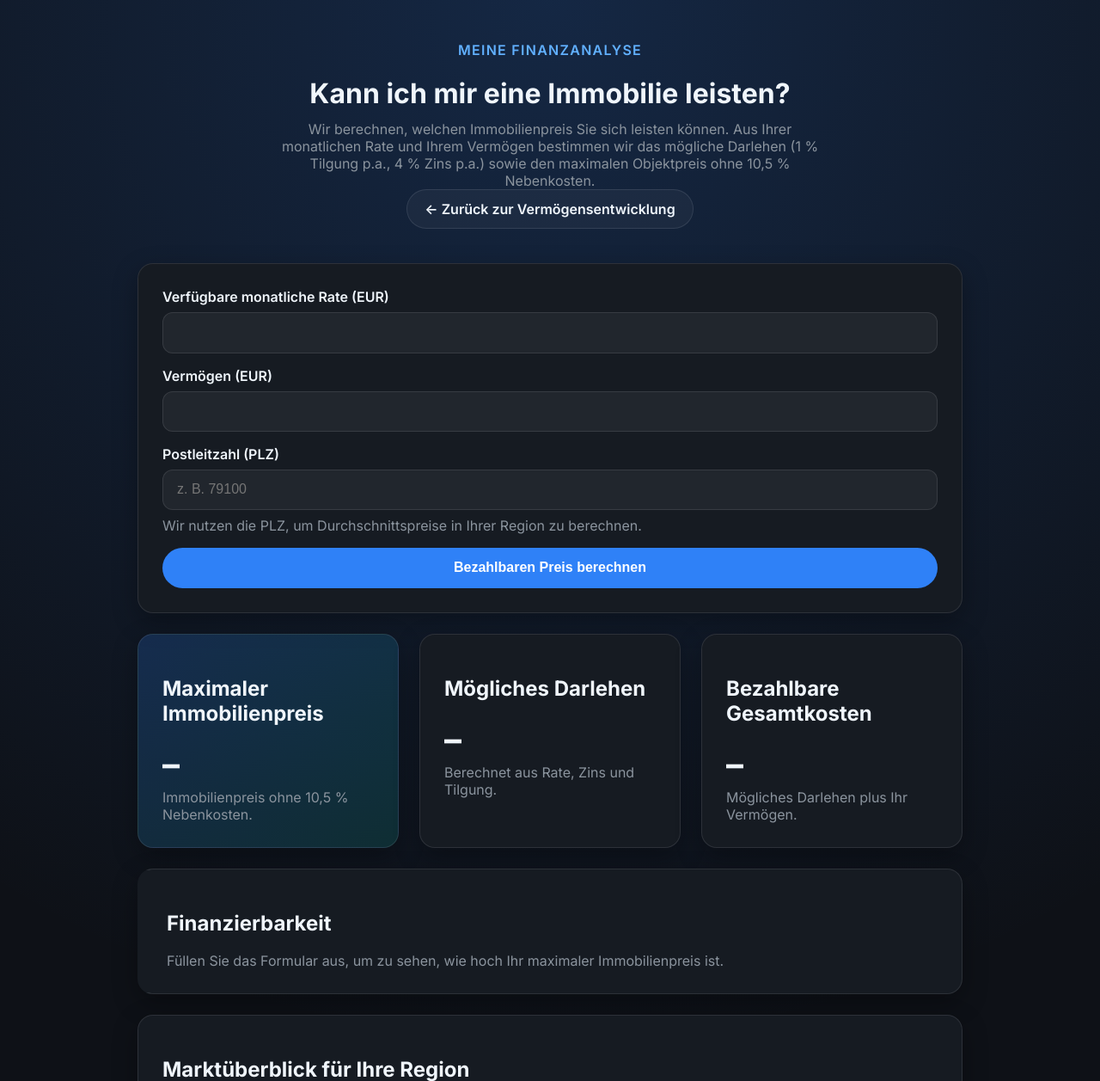
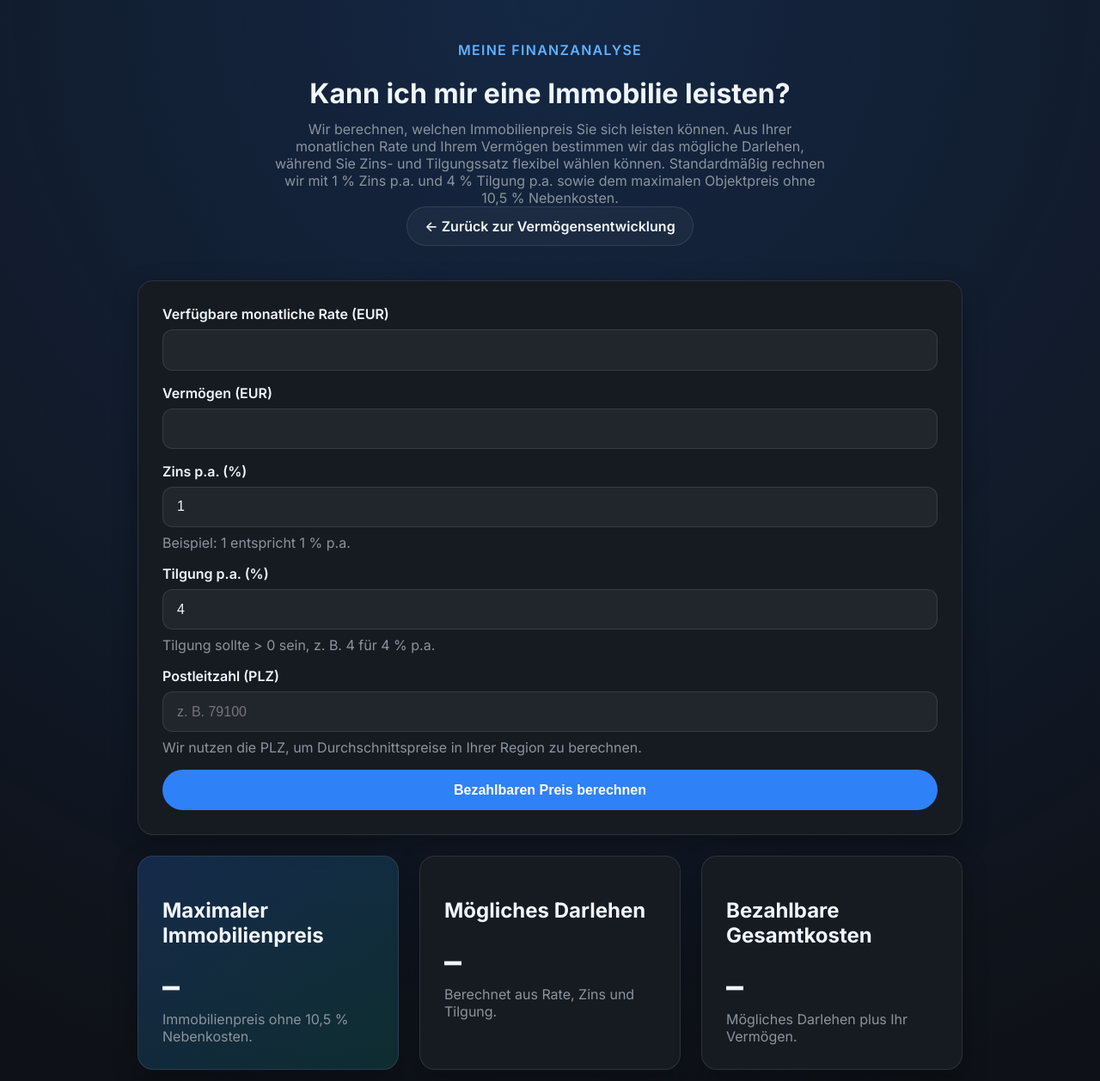
Before and after one commit to magnus-hg/finanzresilienz, a Flask app: page /immobilienrechner in a window 1280 px wide. Shown: the top 1257 px of the page at 86% size. Run offline with Flask 3, Linux system fonts and the light colour scheme.

Commit message:
Expose mortgage rates and monthly payments

```diff
--- a/app.py
+++ b/app.py
@@ -6,8 +6,8 @@
 
 from utils import MAX_AMORTIZATION_YEARS, mortgage_schedule
 
-INTEREST_RATE = 0.04
-INITIAL_TILGUNG_RATE = 0.01
+DEFAULT_INTEREST_RATE = 0.01
+DEFAULT_TILGUNG_RATE = 0.04
 
 
 app = Flask(__name__, static_folder="static", template_folder="templates")
@@ -107,24 +107,27 @@
 def _build_property_payload(latitude: float, longitude: float, radius: float,
                             min_price: float, max_price: float,
                             min_size: float, max_size: float,
-                            min_rooms: int, max_rooms: int) -> List[dict]:
+                            min_rooms: int, max_rooms: int,
+                            interest_rate: float, initial_tilgung_rate: float) -> List[dict]:
     properties = _generate_properties(30, latitude, longitude, radius)
     filtered = _filter_properties(properties, min_price, max_price, min_size, max_size, min_rooms, max_rooms)
     filtered.sort(key=lambda prop: prop.price_eur, reverse=True)
     return [
-        _serialize_property_with_mortgage(prop)
+        _serialize_property_with_mortgage(prop, interest_rate, initial_tilgung_rate)
         for prop in filtered
     ]
 
 
-def _serialize_property_with_mortgage(prop: Property) -> dict:
+def _serialize_property_with_mortgage(prop: Property, interest_rate: float, initial_tilgung_rate: float) -> dict:
     schedule, total_interest, total_paid = mortgage_schedule(
         prop.price_eur,
-        INTEREST_RATE,
-        INITIAL_TILGUNG_RATE,
+        interest_rate,
+        initial_tilgung_rate,
         MAX_AMORTIZATION_YEARS,
     )
     mortgage_years = len(schedule)
+    annual_annuity = prop.price_eur * (interest_rate + initial_tilgung_rate)
+    monthly_rate = annual_annuity / 12 if annual_annuity > 0 else 0
     return {
         **asdict(prop),
         "price_per_sqm": prop.price_per_sqm,
@@ -132,6 +135,9 @@
         "mortgage_years": mortgage_years,
         "mortgage_total_interest": round(total_interest, 2),
         "mortgage_total_paid": round(total_paid, 2),
+        "mortgage_monthly_rate": round(monthly_rate, 2),
+        "mortgage_interest_rate": interest_rate,
+        "mortgage_tilgung_rate": initial_tilgung_rate,
     }
 
 
@@ -146,6 +152,8 @@
     latitude = _parse_float("latitude", 52.52)
     longitude = _parse_float("longitude", 13.405)
     radius = max(_parse_float("radius", 5), 0.1)
+    interest_rate = max(_parse_float("interest_rate", DEFAULT_INTEREST_RATE), 0.0)
+    initial_tilgung_rate = max(_parse_float("tilgung_rate", DEFAULT_TILGUNG_RATE), 0.0001)
 
     payload = _build_property_payload(
         latitude,
@@ -157,8 +165,15 @@
         max_size,
         min_rooms,
         max_rooms,
+        interest_rate,
+        initial_tilgung_rate,
     )
-    return jsonify({"properties": payload, "count": len(payload)})
+    return jsonify({
+        "properties": payload,
+        "count": len(payload),
+        "interest_rate": interest_rate,
+        "tilgung_rate": initial_tilgung_rate,
+    })
 
 
 def _average_price_per_sqm(base_lat: float, base_lon: float, radius: float, rent: bool = False) -> float:
@@ -177,7 +192,8 @@
                            min_price: float, max_price: float,
                            min_size: float, max_size: float,
                            min_rooms: int, max_rooms: int,
-                           samples: int) -> Tuple[float, int]:
+                           samples: int,
+                           interest_rate: float, initial_tilgung_rate: float) -> Tuple[float, int]:
     observed_values: List[float] = []
     for _ in range(samples):
         payload = _build_property_payload(
@@ -190,6 +206,8 @@
             max_size,
             min_rooms,
             max_rooms,
+            interest_rate,
+            initial_tilgung_rate,
         )
         for prop in payload:
             value = prop.get("price_per_sqm")
@@ -212,6 +230,8 @@
     longitude = _parse_float("longitude", 13.405)
     radius = max(_parse_float("radius", 5), 0.1)
     samples = max(_parse_int("samples", 5), 1)
+    interest_rate = max(_parse_float("interest_rate", DEFAULT_INTEREST_RATE), 0.0)
+    initial_tilgung_rate = max(_parse_float("tilgung_rate", DEFAULT_TILGUNG_RATE), 0.0001)
 
     average_value, observations = _collect_average_price(
         latitude,
@@ -224,6 +244,8 @@
         min_rooms,
         max_rooms,
         samples,
+        interest_rate,
+        initial_tilgung_rate,
     )
 
     return jsonify({
@@ -233,6 +255,8 @@
         "samples": samples,
         "average_price_per_sqm": average_value,
         "observations": observations,
+        "interest_rate": interest_rate,
+        "tilgung_rate": initial_tilgung_rate,
     })
 
 
--- a/static/js/mortgage.js
+++ b/static/js/mortgage.js
@@ -1,6 +1,6 @@
 const ADDITIONAL_COST_RATE = 0.105;
-const INTEREST_RATE = 0.04;
-const REPAYMENT_RATE = 0.01;
+const DEFAULT_INTEREST_PERCENT = 1;
+const DEFAULT_REPAYMENT_PERCENT = 4;
 const MARKET_RADIUS_KM = 8;
 const MAX_LISTINGS = 10;
 const MOCK_LISTING_BASE_URL = 'https://www.immobilienscout24.de/expose';
@@ -8,6 +8,8 @@
 const mortgageForm = document.getElementById('mortgage-form');
 const budgetInput = document.getElementById('mortgage-budget');
 const assetsInput = document.getElementById('assets');
+const interestInput = document.getElementById('interest-rate');
+const repaymentInput = document.getElementById('repayment-rate');
 const postalCodeInput = document.getElementById('postal-code');
 const totalCostOutput = document.getElementById('total-cost');
 const loanAmountOutput = document.getElementById('loan-amount');
@@ -35,6 +37,20 @@
   if (typeof savedUserData.assets === 'number') {
     assetsInput.value = savedUserData.assets;
   }
+  if (interestInput) {
+    if (typeof savedUserData.interestRatePercent === 'number') {
+      interestInput.value = savedUserData.interestRatePercent;
+    } else if (!interestInput.value) {
+      interestInput.value = DEFAULT_INTEREST_PERCENT;
+    }
+  }
+  if (repaymentInput) {
+    if (typeof savedUserData.repaymentRatePercent === 'number') {
+      repaymentInput.value = savedUserData.repaymentRatePercent;
+    } else if (!repaymentInput.value) {
+      repaymentInput.value = DEFAULT_REPAYMENT_PERCENT;
+    }
+  }
   if (typeof savedUserData.postalCode === 'string') {
     postalCodeInput.value = savedUserData.postalCode;
   }
@@ -59,10 +75,15 @@
 populateInitialValues();
 persistNumberInput(budgetInput, 'monthlyRate');
 persistNumberInput(assetsInput, 'assets');
+persistNumberInput(interestInput, 'interestRatePercent');
+persistNumberInput(repaymentInput, 'repaymentRatePercent');
 persistTextInput(postalCodeInput, 'postalCode');
 
-function calculateAffordableValues(budget, assets) {
-  const yearlyRate = INTEREST_RATE + REPAYMENT_RATE;
+function calculateAffordableValues(budget, assets, interestRate, repaymentRate) {
+  const yearlyRate = interestRate + repaymentRate;
+  if (yearlyRate <= 0) {
+    throw new Error('Zins und Tilgung müssen größer als 0 sein.');
+  }
   const possibleLoan = (budget * 12) / yearlyRate;
   const totalAffordable = possibleLoan + assets;
   const maxPropertyPrice = totalAffordable / (1 + ADDITIONAL_COST_RATE);
@@ -166,8 +187,12 @@
     const payoffYears = Number(property.mortgage_years);
     const totalInterest = Number(property.mortgage_total_interest);
     const totalPaid = Number(property.mortgage_total_paid);
+    const monthlyRate = Number(property.mortgage_monthly_rate);
 
     const payoffText = Number.isFinite(payoffYears) ? `${payoffYears} Jahre` : '–';
+    const monthlyRateText = Number.isFinite(monthlyRate)
+      ? currencyFormatter.format(Math.round(monthlyRate))
+      : '–';
     const interestText = Number.isFinite(totalInterest)
       ? currencyFormatter.format(Math.round(totalInterest))
       : '–';
@@ -177,6 +202,10 @@
 
     mortgageInfo.innerHTML = `
       <p class="mortgage-title">Tilgungsübersicht</p>
+      <div class="mortgage-metric">
+        <span class="mortgage-metric-label">Monatliche Rate</span>
+        <strong class="mortgage-metric-value">${monthlyRateText}</strong>
+      </div>
       <div class="mortgage-metric">
         <span class="mortgage-metric-label">Abbezahlt in</span>
         <strong class="mortgage-metric-value">${payoffText}</strong>
@@ -226,7 +255,7 @@
   return { lat: Number(lat), lon: Number(lon), displayName };
 }
 
-async function fetchListings(coords, radius, maxPrice) {
+async function fetchListings(coords, radius, maxPrice, rates = {}) {
   if (!Number.isFinite(maxPrice) || maxPrice <= 0) {
     return { properties: [] };
   }
@@ -237,6 +266,12 @@
     min_price: '0',
     max_price: String(Math.round(maxPrice)),
   });
+  if (rates && Number.isFinite(rates.interestRate)) {
+    params.set('interest_rate', String(rates.interestRate));
+  }
+  if (rates && Number.isFinite(rates.repaymentRate)) {
+    params.set('tilgung_rate', String(rates.repaymentRate));
+  }
   const response = await fetch(`/properties?${params.toString()}`);
   if (!response.ok) {
     throw new Error('Beispielangebote konnten nicht geladen werden.');
@@ -266,7 +301,7 @@
   return response.json();
 }
 
-async function updateMarketInsights({ postalCode, maxPropertyPrice, fromStorage = false }) {
+async function updateMarketInsights({ postalCode, maxPropertyPrice, rates = {}, fromStorage = false }) {
   if (!marketInsightsCard) return;
 
   if (!postalCode) {
@@ -289,10 +324,19 @@
   setAveragePriceDisplay('…');
   renderListings([], 'Beispielangebote werden geladen …');
 
+  const appliedRates = {
+    interestRate: Number.isFinite(rates.interestRate)
+      ? rates.interestRate
+      : DEFAULT_INTEREST_PERCENT / 100,
+    repaymentRate: Number.isFinite(rates.repaymentRate)
+      ? rates.repaymentRate
+      : DEFAULT_REPAYMENT_PERCENT / 100,
+  };
+
   try {
     const coords = await fetchCoordinates(`${postalCode}, Deutschland`);
     const [listingsData, averageData] = await Promise.all([
-      fetchListings(coords, MARKET_RADIUS_KM, maxPropertyPrice),
+      fetchListings(coords, MARKET_RADIUS_KM, maxPropertyPrice, appliedRates),
       fetchAveragePrice(coords, MARKET_RADIUS_KM, maxPropertyPrice),
     ]);
 
@@ -342,24 +386,36 @@
 
   const budget = Number(budgetInput.value);
   const assets = Number(assetsInput.value);
+  const interestPercent = Number(interestInput.value);
+  const repaymentPercent = Number(repaymentInput.value);
   const postalCode = postalCodeInput.value.trim();
+  const interestRate = interestPercent / 100;
+  const repaymentRate = repaymentPercent / 100;
 
   const hasValidNumbers =
     Number.isFinite(budget) &&
     Number.isFinite(assets) &&
+    Number.isFinite(interestPercent) &&
+    Number.isFinite(repaymentPercent) &&
     budget >= 0 &&
     assets >= 0 &&
+    interestPercent >= 0 &&
+    repaymentPercent > 0 &&
     postalCode.length > 0;
 
   if (!hasValidNumbers) {
-    alert('Bitte geben Sie gültige Werte für Rate, Vermögen und PLZ ein.');
+    alert('Bitte geben Sie gültige Werte für Rate, Vermögen, Zins, Tilgung und PLZ ein.');
     return;
   }
 
-  const { possibleLoan, totalAffordable, maxPropertyPrice } = calculateAffordableValues(
-    budget,
-    assets,
-  );
+  let affordableValues;
+  try {
+    affordableValues = calculateAffordableValues(budget, assets, interestRate, repaymentRate);
+  } catch (error) {
+    alert(error.message);
+    return;
+  }
+  const { possibleLoan, totalAffordable, maxPropertyPrice } = affordableValues;
 
   totalCostOutput.textContent = currencyFormatter.format(maxPropertyPrice);
   loanAmountOutput.textContent = currencyFormatter.format(possibleLoan);
@@ -370,19 +426,30 @@
     assets,
     postalCode,
     maxPropertyPrice,
+    interestRatePercent: interestPercent,
+    repaymentRatePercent: repaymentPercent,
+    interestRate,
+    repaymentRate,
   });
 
   resultCard.classList.remove('result-positive', 'result-negative');
   resultCard.classList.add('result-positive');
 
+  const interestPercentText = interestPercent.toLocaleString('de-DE', { maximumFractionDigits: 2 });
+  const repaymentPercentText = repaymentPercent.toLocaleString('de-DE', { maximumFractionDigits: 2 });
   affordabilityMessage.textContent =
     `Mit einer monatlichen Rate von ${currencyFormatter.format(budget)} und einem Vermögen von ${currencyFormatter.format(
       assets,
-    )} können Sie eine Immobilie im Wert von bis zu ${currencyFormatter.format(
+    )} bei ${interestPercentText}% Zins und ${repaymentPercentText}% Tilgung eine Immobilie im Wert von bis zu ${currencyFormatter.format(
       maxPropertyPrice,
     )} (zzgl. Nebenkosten) finanzieren.`;
 
-  updateMarketInsights({ postalCode, maxPropertyPrice, fromStorage: false });
+  updateMarketInsights({
+    postalCode,
+    maxPropertyPrice,
+    rates: { interestRate, repaymentRate },
+    fromStorage: false,
+  });
 }
 
 mortgageForm.addEventListener('submit', handleMortgageSubmit);
@@ -391,8 +458,25 @@
   if (!marketInsightsCard) return;
   const postalCode = typeof savedUserData.postalCode === 'string' ? savedUserData.postalCode : '';
   const maxPrice = typeof savedUserData.maxPropertyPrice === 'number' ? savedUserData.maxPropertyPrice : null;
+  const storedInterestRate =
+    typeof savedUserData.interestRate === 'number'
+      ? savedUserData.interestRate
+      : typeof savedUserData.interestRatePercent === 'number'
+        ? savedUserData.interestRatePercent / 100
+        : DEFAULT_INTEREST_PERCENT / 100;
+  const storedRepaymentRate =
+    typeof savedUserData.repaymentRate === 'number'
+      ? savedUserData.repaymentRate
+      : typeof savedUserData.repaymentRatePercent === 'number'
+        ? savedUserData.repaymentRatePercent / 100
+        : DEFAULT_REPAYMENT_PERCENT / 100;
   if (postalCode && typeof maxPrice === 'number' && maxPrice > 0) {
-    updateMarketInsights({ postalCode, maxPropertyPrice: maxPrice, fromStorage: true });
+    updateMarketInsights({
+      postalCode,
+      maxPropertyPrice: maxPrice,
+      rates: { interestRate: storedInterestRate, repaymentRate: storedRepaymentRate },
+      fromStorage: true,
+    });
   }
 }
 
--- a/templates/immobilienrechner.html
+++ b/templates/immobilienrechner.html
@@ -20,8 +20,9 @@
         <p>
           Wir berechnen, welchen Immobilienpreis Sie sich leisten können. Aus
           Ihrer monatlichen Rate und Ihrem Vermögen bestimmen wir das mögliche
-          Darlehen (1&nbsp;% Tilgung p.a., 4&nbsp;% Zins p.a.) sowie den maximalen
-          Objektpreis ohne 10,5&nbsp;% Nebenkosten.
+          Darlehen, während Sie Zins- und Tilgungssatz flexibel wählen können.
+          Standardmäßig rechnen wir mit 1&nbsp;% Zins p.a. und 4&nbsp;% Tilgung p.a.
+          sowie dem maximalen Objektpreis ohne 10,5&nbsp;% Nebenkosten.
         </p>
         <p>
           <a class="broker-button" style="width:auto" href="{{ url_for('home_page') }}"
@@ -46,6 +47,32 @@
           <div class="field">
             <label for="assets">Vermögen (EUR)</label>
             <input type="number" id="assets" name="assets" min="0" step="1000" required />
+          </div>
+          <div class="field">
+            <label for="interest-rate">Zins p.a. (%)</label>
+            <input
+              type="number"
+              id="interest-rate"
+              name="interest-rate"
+              min="0"
+              step="0.1"
+              value="1"
+              required
+            />
+            <p class="muted">Beispiel: 1 entspricht 1&nbsp;% p.a.</p>
+          </div>
+          <div class="field">
+            <label for="repayment-rate">Tilgung p.a. (%)</label>
+            <input
+              type="number"
+              id="repayment-rate"
+              name="repayment-rate"
+              min="0.1"
+              step="0.1"
+              value="4"
+              required
+            />
+            <p class="muted">Tilgung sollte &gt; 0 sein, z. B. 4 für 4&nbsp;% p.a.</p>
           </div>
           <div class="field">
             <label for="postal-code">Postleitzahl (PLZ)</label>
```
